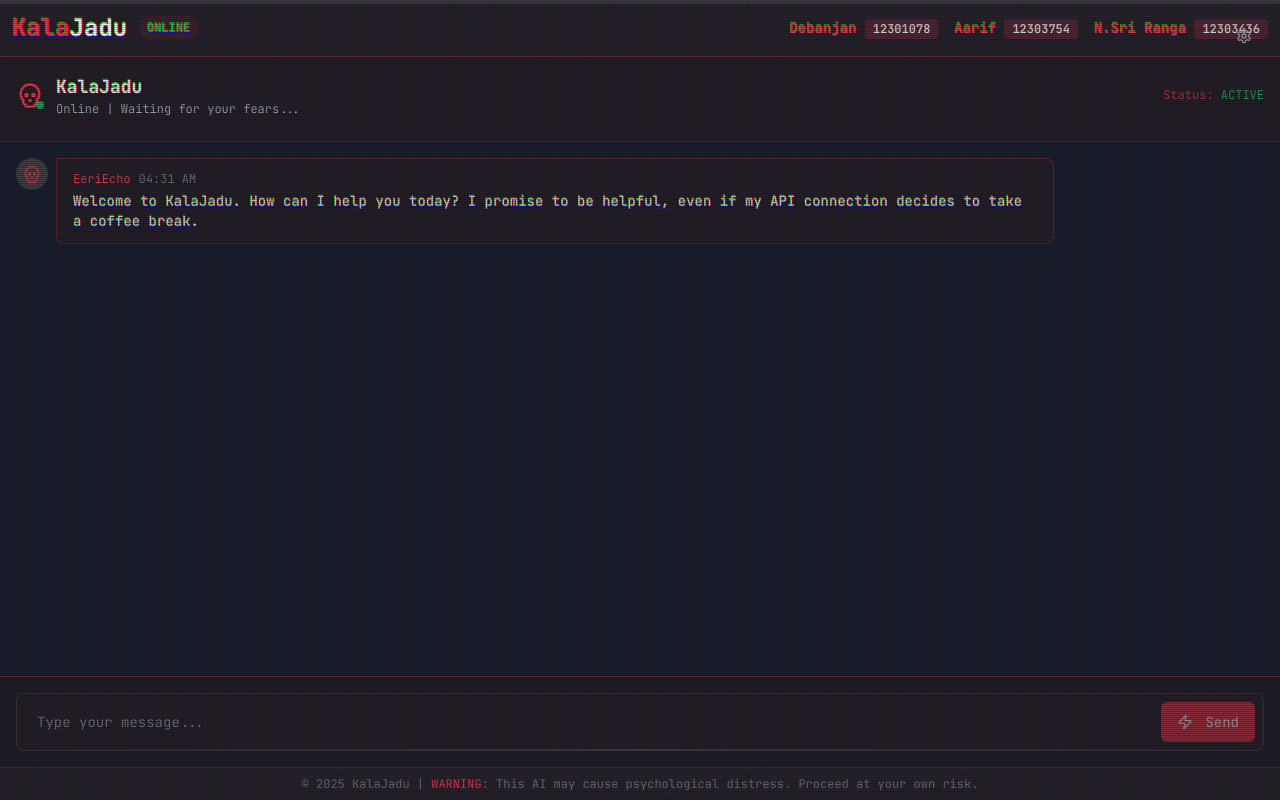
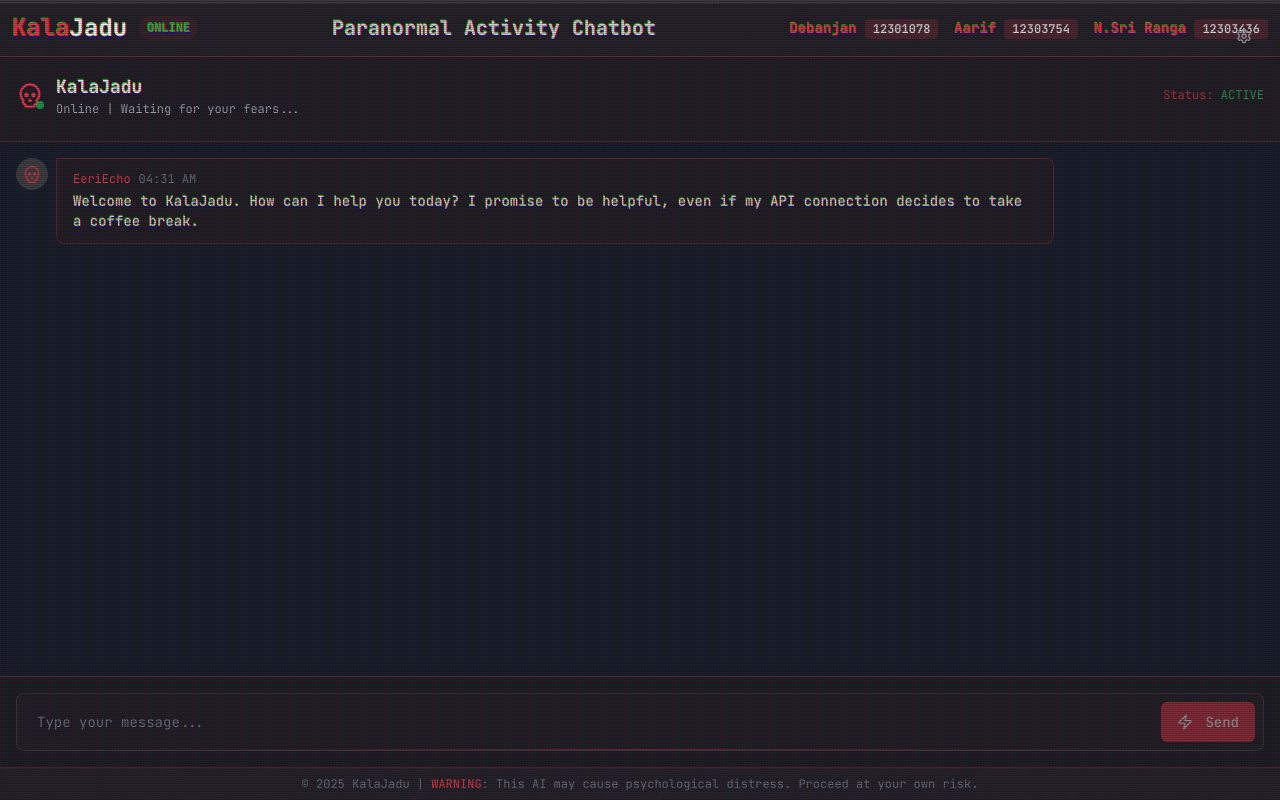
Before and after one commit to Fazesen/eerie-echo-bot, a React (Vite) app: page / in a window 1280 px wide. Built offline with nearby package versions, Linux system fonts and the light colour scheme.

Commit message:
Add paranormal activity chatbot
Add "Paranormal Activity Chatbot" to the header.

```diff
--- a/src/components/ChatHeader.tsx
+++ b/src/components/ChatHeader.tsx
@@ -15,6 +15,10 @@ const ChatHeader: React.FC = () => {
             <h2 className="text-lg font-semibold text-gray-200 glitch-text">KalaJadu</h2>
             <p className="text-xs text-gray-400">Online | Waiting for your fears...</p>
           </div>
+        </div>
+
+        <div className="md:hidden text-sm font-medium text-center text-gray-300">
+          <span className="glitch-text">Paranormal Activity Chatbot</span>
         </div>
 
         <div className="flex items-center space-x-2">
--- a/src/pages/Index.tsx
+++ b/src/pages/Index.tsx
@@ -26,6 +26,10 @@ const Index = () => {
               Kala<span className="text-white">Jadu</span>
               <span className="ml-3 text-xs text-green-500 bg-horror-blood/10 px-2 py-1 rounded-full">ONLINE</span>
             </h1>
+
+            <div className="hidden md:block text-xl font-semibold text-center text-gray-300">
+              <span className="glitch-text">Paranormal Activity Chatbot</span>
+            </div>
 
             <div className="flex space-x-4 items-center">
               <div className="hidden sm:flex space-x-4">
```
